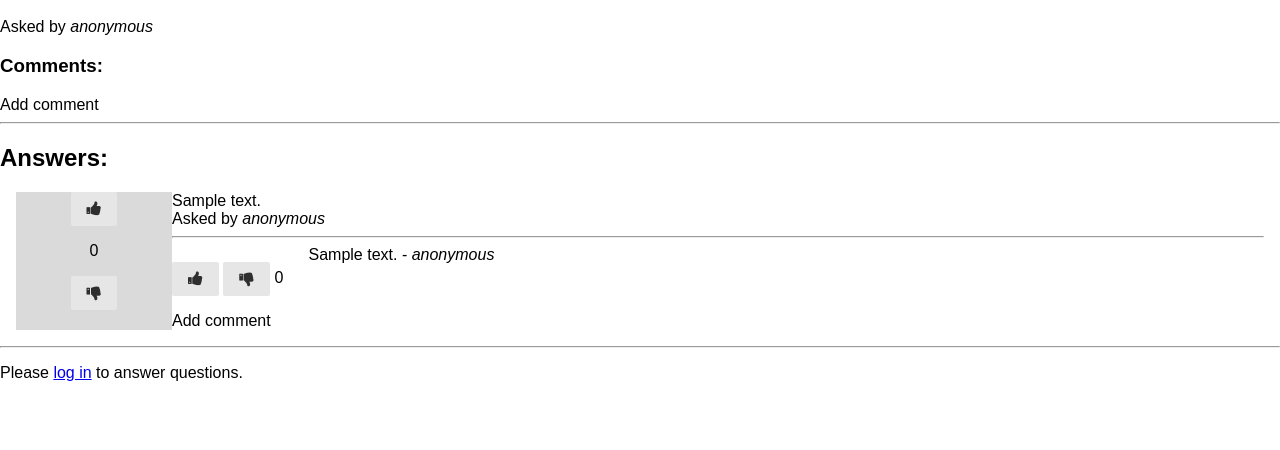
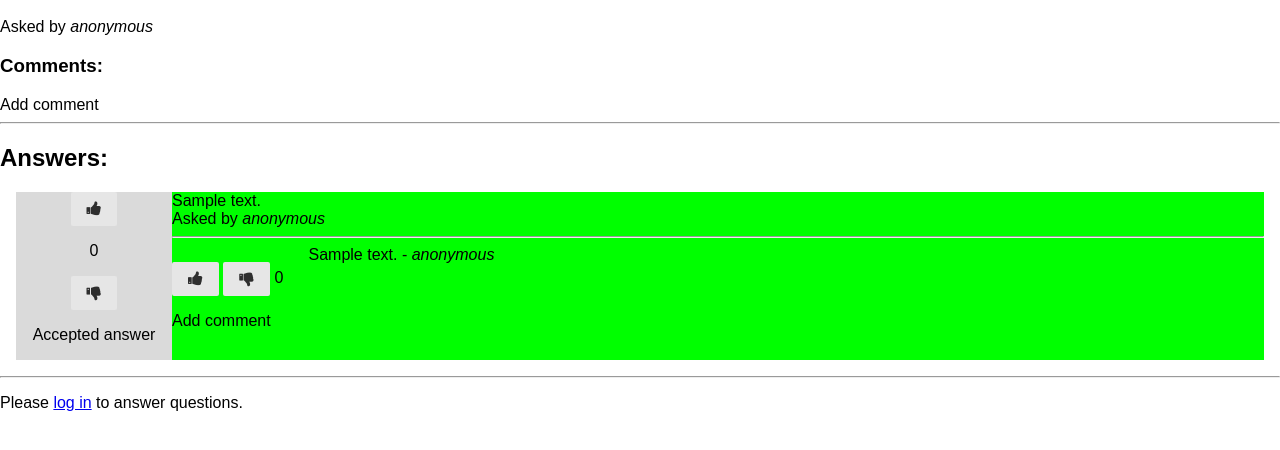
Before and after one commit to PBLExchange/PBLExchange, a Django app: page /questions/detail/1 in a window 1280 px wide. Shown: the part 171-621 px from the top of the page. Run offline with Django 3.2, Linux system fonts and the light colour scheme; tables that the repository leaves empty hold one stand-in row (values such as "Sample post"); parts of the project's set-up code (start-up, migrations or seed data) failed here and were passed over; some libraries are stand-ins or nearby versions.

Commit message:
added accepting answers

```diff
--- a/questions/answer_urls.py
+++ b/questions/answer_urls.py
@@ -5,4 +5,5 @@
     url(r'^submit/(?P<question_id>[0-9]+)$', views.submit, name='submit'),
     url(r'^upvote/(?P<post_id>[0-9]+)$', views.vote, {'amount': 1}, name='upvote'),
     url(r'^downvote/(?P<post_id>[0-9]+)$', views.vote, {'amount': -1}, name='downvote'),
+    url(r'^accept/(?P<post_id>[0-9]+)$', views.accept_answer, name='accept'),
 ]
--- a/questions/models.py
+++ b/questions/models.py
@@ -63,8 +63,16 @@
         return self.title
 
 
+class AnswerManager(models.Manager):
+    def accepted(self, question):
+        return self.filter(question=question.pk, accepted=True).count() > 0
+
+
 class Answer(Post):
     question = models.ForeignKey(Question)
+    accepted = models.BooleanField(default=False)
+
+    objects = AnswerManager()
 
 
 class Comment(Post):
--- a/questions/templatetags/questions.py
+++ b/questions/templatetags/questions.py
@@ -14,6 +14,7 @@
 def answer_list(question):
     return {
         'answers': Answer.objects.filter(question=question.pk),
+        'accepted': Answer.objects.accepted(question),
         'question': question,
         'comment_form': CommentForm(),
     }
--- a/questions/views.py
+++ b/questions/views.py
@@ -95,6 +95,17 @@
         return HttpResponseRedirect(reverse('questions:detail', args=(post.question.pk,)))
 
 
+def accept_answer(request, post_id, **kwargs):
+    if not request.user.is_authenticated():
+        return HttpResponseRedirect(reverse('login'))
+    post = get_object_or_404(Answer, pk=post_id)
+    if Answer.objects.accepted(post.question):
+        return HttpResponseRedirect(reverse('questions:detail', args=(post.question.pk,)))
+    post.accepted = True
+    post.save()
+    return HttpResponseRedirect(reverse('questions:detail', args=(post.question.pk,)))
+
+
 def tags(request, base_template='pblexchange/base.html', **kwargs):
     return render(request, 'questions/tags.html', {
         'base_template': base_template,
--- a/templates/questions/answer_list.html
+++ b/templates/questions/answer_list.html
@@ -1,11 +1,16 @@
 {% load questions %}
 {% if answers %}
     {% for answer in answers %}
-        <div class="answer pure-g">
+        <div class="answer pure-g" {% if answer.accepted %}style="background-color: #00FF00"{% endif %}>
             <div class="vote pure-u-1-8">
                 <a href="{% url 'questions:answers:upvote' answer.pk %}" class="button-xsmall pure-button"><i class="fa fa-thumbs-up fa-1g" aria-hidden="true"></i></a>
                 <p>{{ answer.votes }}</p>
                 <a href="{% url 'questions:answers:downvote' answer.pk %}" class="button-xsmall pure-button"><i class="fa fa-thumbs-down fa-1g" aria-hidden="true"></i></a>
+                {% if not accepted %}
+                    <p><a href="{% url 'questions:answers:accept' answer.pk %}">Accept</a></p>
+                {% elif answer.accepted %}
+                    <p>Accepted answer</p>
+                {% endif %}
             </div>
             <div class="answer-body pure-u-7-8">
                 <div>{{ answer.body|safe }}</div>
```
Also changed, not shown: questions/migrations/0008_answer_accepted.py (added).
